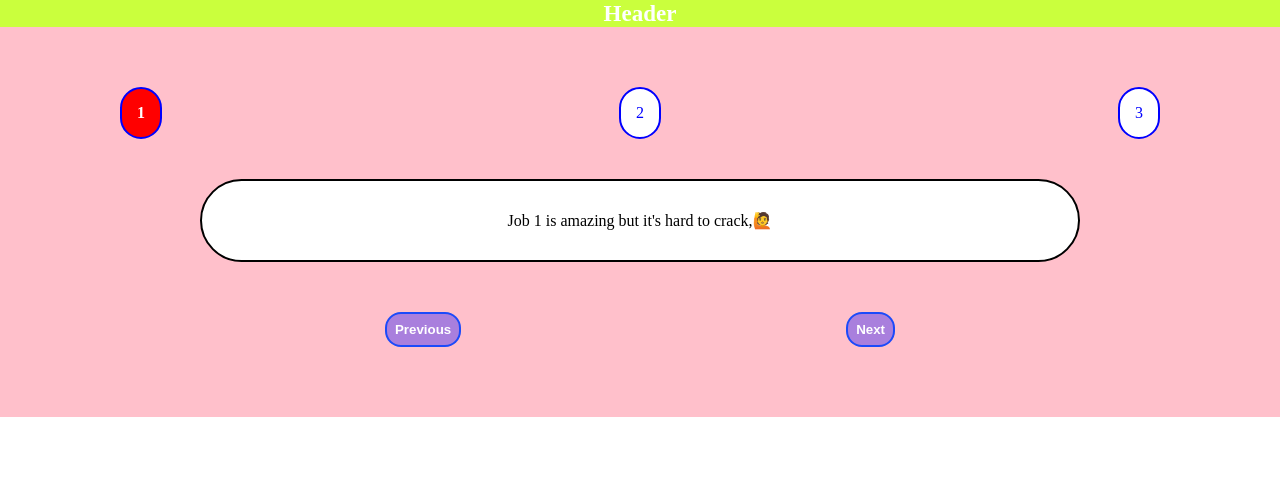
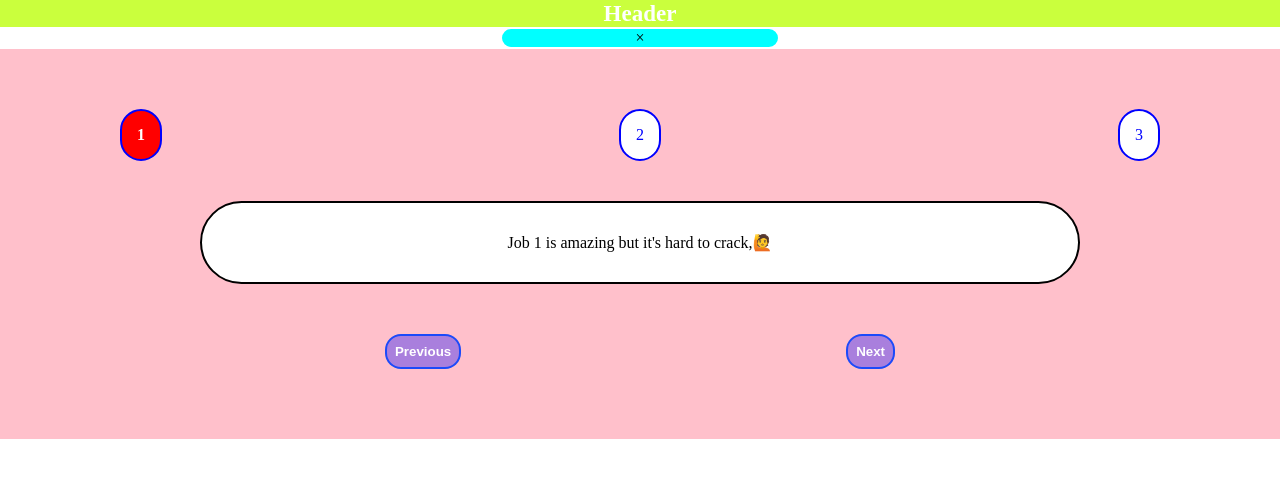
Before and after one commit to AshishPku/React_project, a React (Create React App) app: page / in a window 1280 px wide. Shown: the top 478 px of the page. Built offline with nearby package versions, Linux system fonts and the light colour scheme.

Commit message:
Added a new functionality when user click on the cross button the div will render or may not be.

```diff
--- a/src/components/Card.js
+++ b/src/components/Card.js
@@ -6,25 +6,19 @@ const data = [
 ];
 const Card = () => {
   const [step, set] = useState(0);
+  const [isOpen, setOpen] = useState(true);
   const handlePrevious = () => {
-    set((step) => {
-      if (step > 0) {
-        return step - 1;
-      } else {
-        return 0;
-      }
-    });
+    if (step > 0) set(step - 1);
   };
   const handleNext = () => {
-    set((step) => {
-      if (step < 2) {
-        return step + 1;
-      } else {
-        return 2;
-      }
-    });
+    if (step < 2) set(step + 1);
   };
   return (
+    <div>
+      <div className="disapper" onClick={() => setOpen(!isOpen)}>
+        &times;
+      </div>
+      {isOpen && (
         <div className="steps">
           <div className="numbers">
             <div className={`num ${step >= 0 ? "active" : ""}`}>1</div>
@@ -37,6 +31,8 @@ const Card = () => {
             <button onClick={handleNext}>Next</button>
           </div>
         </div>
+      )}
+    </div>
   );
 };
 
--- a/src/index.css
+++ b/src/index.css
@@ -59,3 +59,14 @@
 .button button:hover {
   background-color: #0505ff32;
 }
+.disapper {
+  border: 2px solid white;
+  margin: 0 500px;
+  background-color: aqua;
+  border-radius: 20px;
+  text-align: center;
+}
+.disapper:hover {
+  background-color: rgba(0, 255, 255, 0.4);
+  cursor: pointer;
+}
```
Lines whose indentation alone changed are shown as unchanged.
